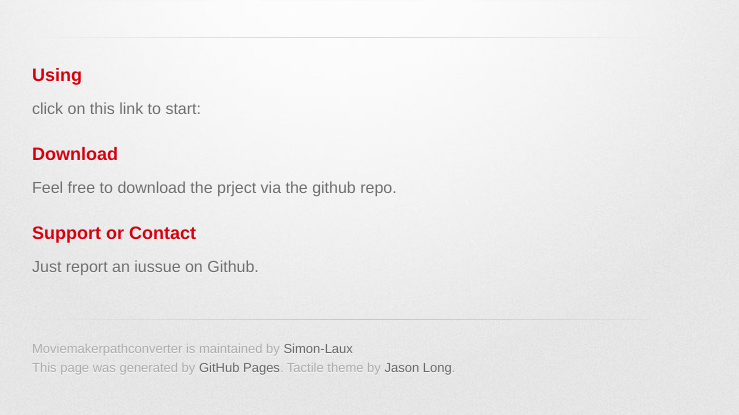
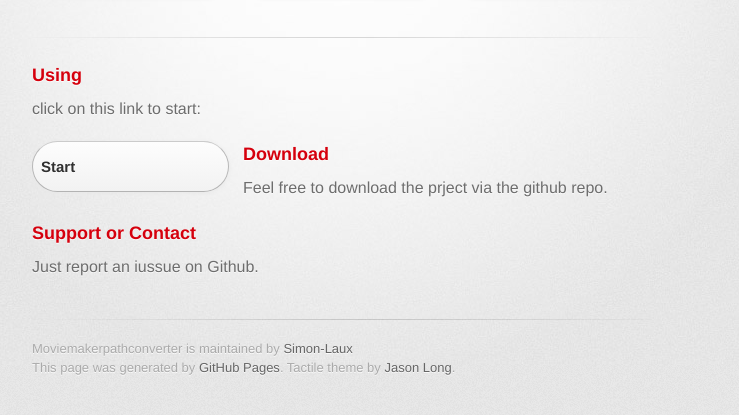
Before and after one commit to Simon-Laux/MoviemakerPathConverter, a plain HTML site: page index.html in a window 1280 px wide. Shown: the part 209-624 px from the top of the page, without its empty margins (298-1037 px from the left). Drawn offline with Linux system fonts and the light colour scheme; a web font is replaced by a local one.

Commit message:
added testing link

```diff
--- a/index.html
+++ b/index.html
@@ -35,6 +35,7 @@
 <a id="using" class="anchor" href="#using" aria-hidden="true"><span aria-hidden="true" class="octicon octicon-link"></span></a>Using</h3>
 
 <p>click on this link to start:</p>
+<a href="MPC.htm" class="button">Start</a>
 
 <h3>
 <a id="download" class="anchor" href="#download" aria-hidden="true"><span aria-hidden="true" class="octicon octicon-link"></span></a>Download</h3>
```
